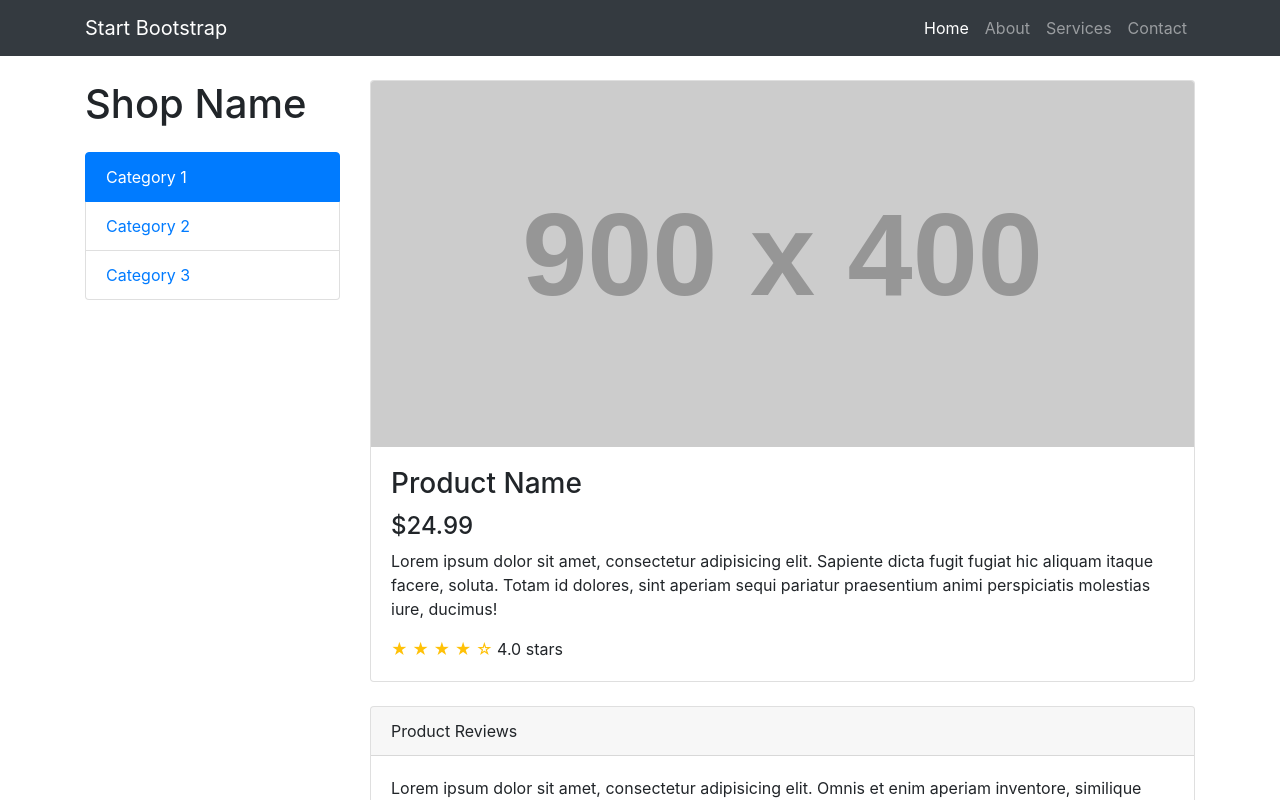
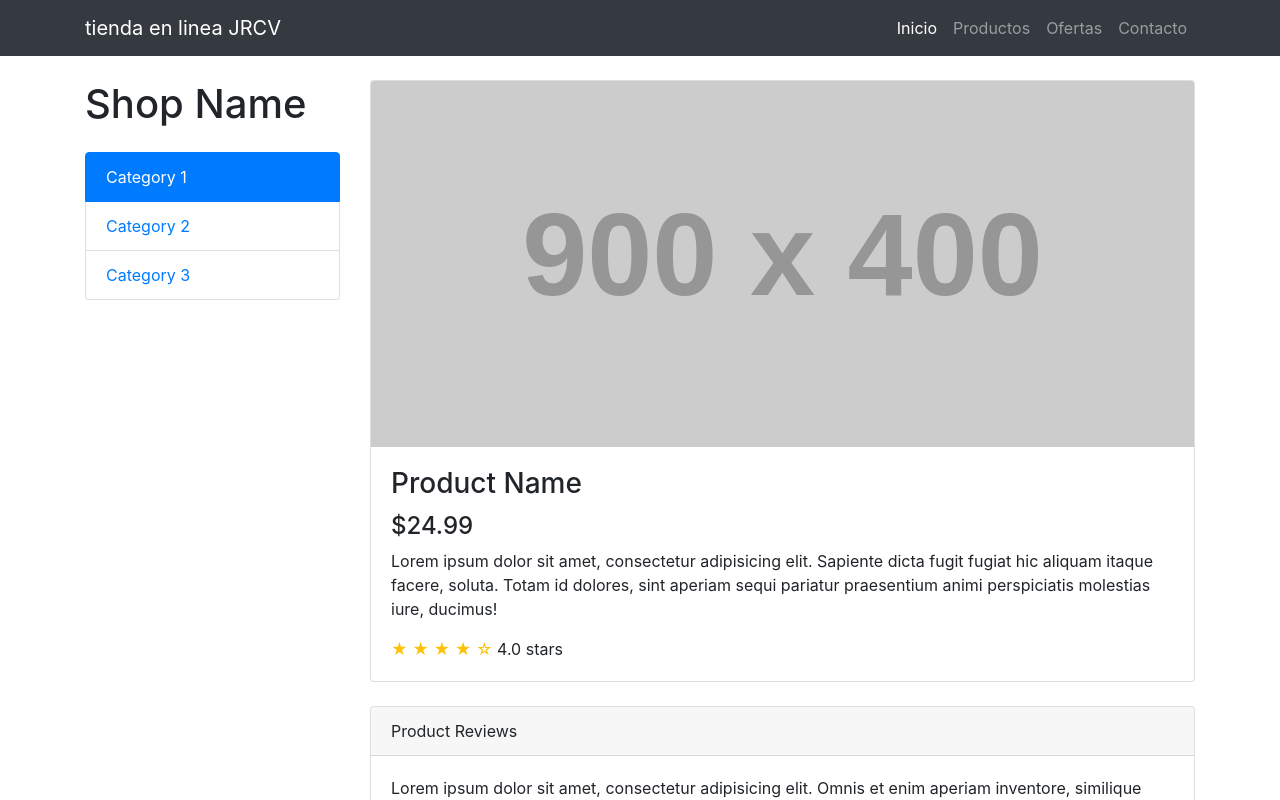
Before and after one commit to Archi238/TiendaOnlineProyectoJRCV, a website: page index.html in a window 1280 px wide. Shown: the top 800 px of the page. Drawn offline with Linux system fonts and the light colour scheme; placeholder pictures from the web are drawn by us.

Commit message:
Add files via upload

```diff
--- a/index.html
+++ b/index.html
@@ -8,7 +8,7 @@
   <meta name="description" content="">
   <meta name="author" content="">
 
-  <title>Shop Item - Start Bootstrap Template</title>
+  <title>tienda en linea JRCV</title>
 
   <!-- Bootstrap core CSS -->
   <link href="vendor/bootstrap/css/bootstrap.min.css" rel="stylesheet">
@@ -23,25 +23,25 @@
   <!-- Navigation -->
   <nav class="navbar navbar-expand-lg navbar-dark bg-dark fixed-top">
     <div class="container">
-      <a class="navbar-brand" href="#">Start Bootstrap</a>
+      <a class="navbar-brand" href="#">tienda en linea JRCV</a>
       <button class="navbar-toggler" type="button" data-toggle="collapse" data-target="#navbarResponsive" aria-controls="navbarResponsive" aria-expanded="false" aria-label="Toggle navigation">
         <span class="navbar-toggler-icon"></span>
       </button>
       <div class="collapse navbar-collapse" id="navbarResponsive">
         <ul class="navbar-nav ml-auto">
           <li class="nav-item active">
-            <a class="nav-link" href="#">Home
+            <a class="nav-link" href="#">Inicio
               <span class="sr-only">(current)</span>
             </a>
           </li>
           <li class="nav-item">
-            <a class="nav-link" href="#">About</a>
+            <a class="nav-link" href="#">Productos</a>
           </li>
           <li class="nav-item">
-            <a class="nav-link" href="#">Services</a>
+            <a class="nav-link" href="#">Ofertas</a>
           </li>
           <li class="nav-item">
-            <a class="nav-link" href="#">Contact</a>
+            <a class="nav-link" href="#">Contacto</a>
           </li>
         </ul>
       </div>
```
